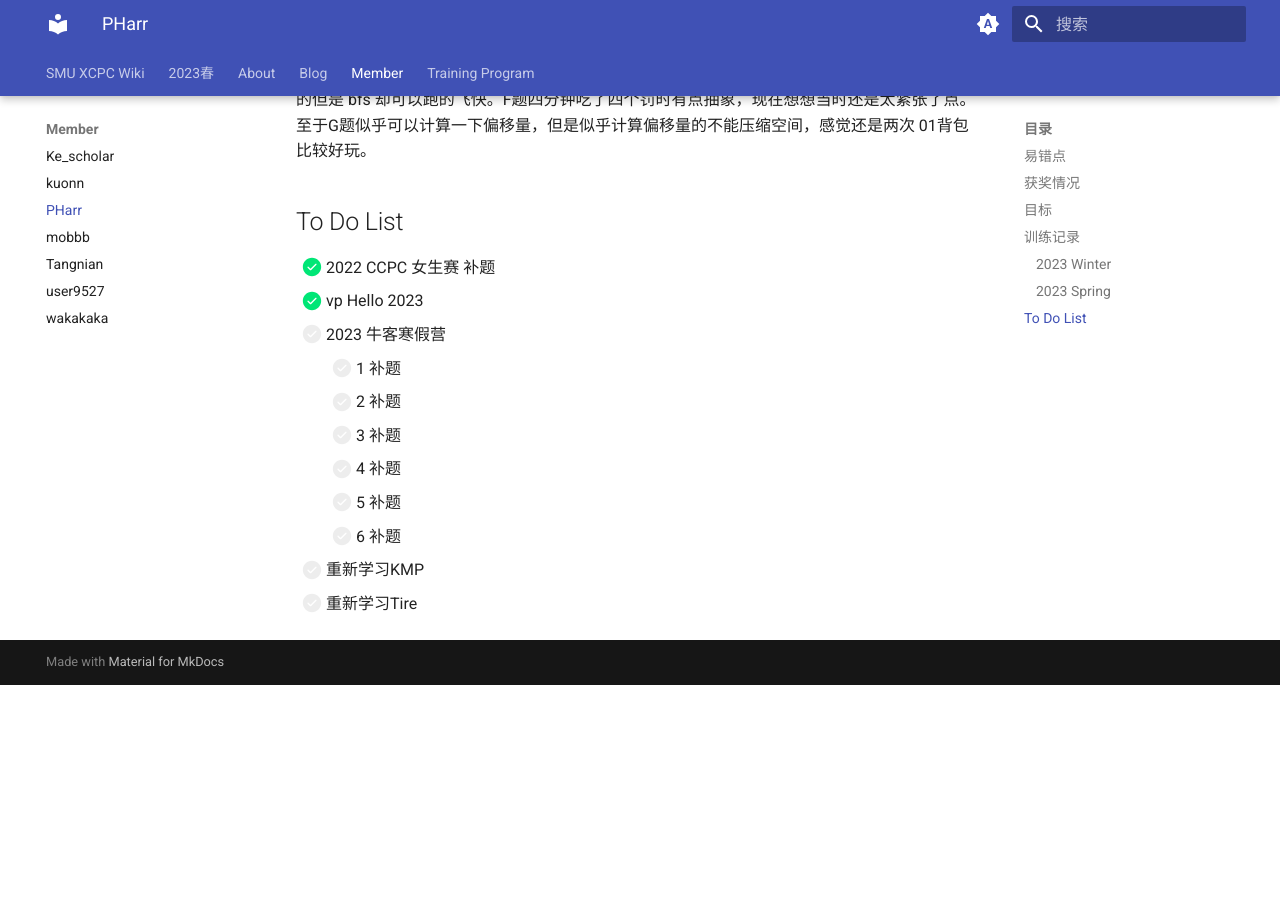
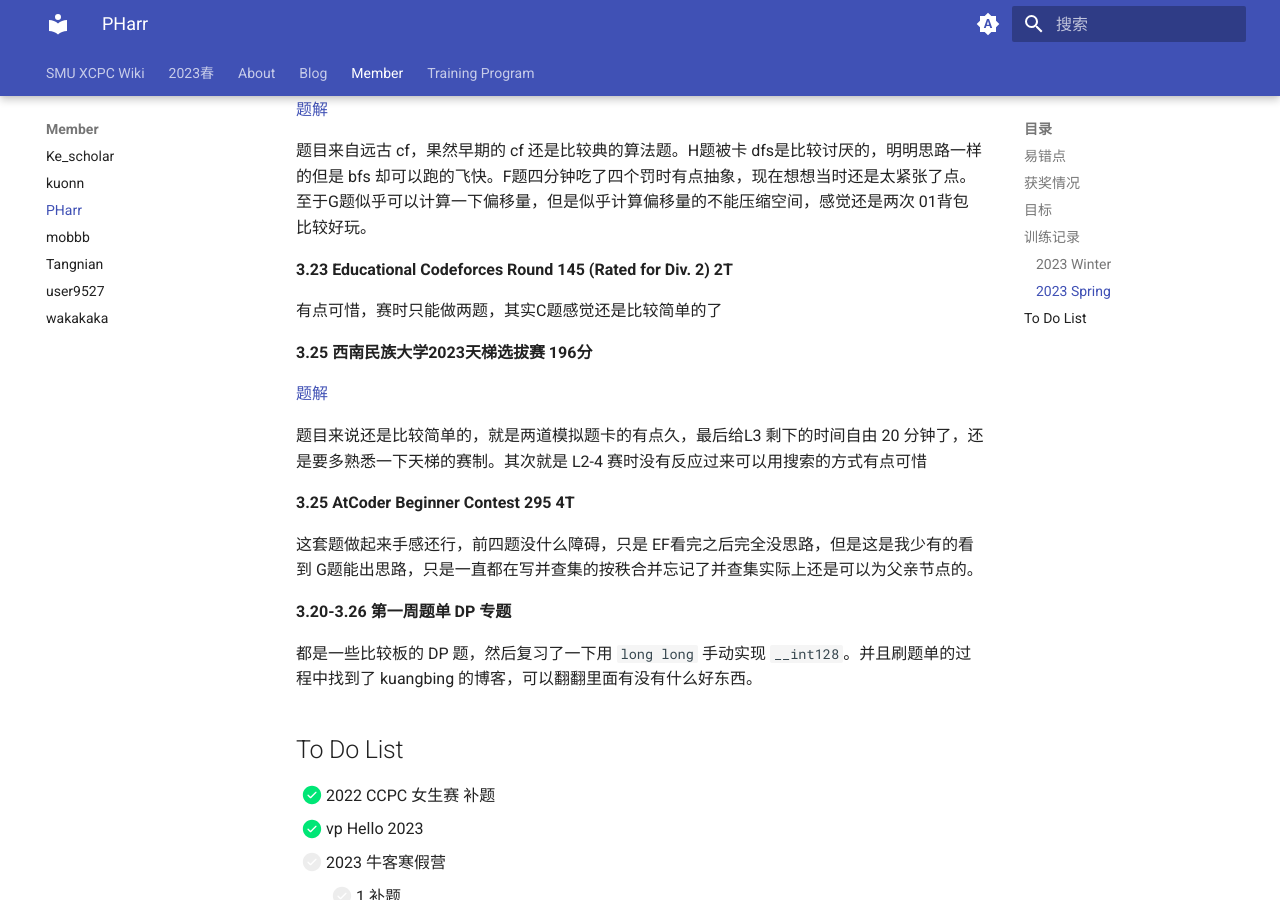
Before and after one commit to SMU-XCPC/wiki, an MkDocs documentation site: the page built from docs/Member/PHarr.md, in a window 1280 px wide and 900 px high, scrolled down 3798 px. Built offline with MkDocs 1.6.1 and Material for MkDocs 9.7.7, drawn with Linux system fonts in a browser that asks for light colours; before the commit the page ends 4483 px from its top, so only the background shows below that; some of the changed text lies outside the part shown.

Commit message:
Update PHarr.md

```diff
--- a/docs/Member/PHarr.md
+++ b/docs/Member/PHarr.md
@@ -24,6 +24,7 @@ email：xin.mai@forxmail.com
     1. `void erase (iterator position_of_iterator);`删除特定位置的参数
     2. `size_type erase (const value_type& contant_value);`删除所有此值的实例
     3. `void erase (iterator starting_iterator, iterator ending_iterator);`删除两个迭代器之间的所有元素
+4. 对于并查集本身就可以维护父节点的。如果要维护有向无环图，并且只需要知道祖先节点是谁的话，完全可以使用并查集来维护，可以使用路径压缩，但不能用按秩合并，并且注意合并的顺序不能错
 
 ## 获奖情况
 
@@ -146,6 +147,28 @@ email：xin.mai@forxmail.com
 
 题目来自远古 cf，果然早期的 cf 还是比较典的算法题。H题被卡 dfs是比较讨厌的，明明思路一样的但是 bfs 却可以跑的飞快。F题四分钟吃了四个罚时有点抽象，现在想想当时还是太紧张了点。至于G题似乎可以计算一下偏移量，但是似乎计算偏移量的不能压缩空间，感觉还是两次 01背包比较好玩。
 
+**3.23 Educational Codeforces Round 145 (Rated for Div. 2) 2T**
+
+有点可惜，赛时只能做两题，其实C题感觉还是比较简单的了
+
+**3.25 西南民族大学2023天梯选拔赛 196分**
+
+[题解](https://www.cnblogs.com/PHarr/p/17258657.html)
+
+题目来说还是比较简单的，就是两道模拟题卡的有点久，最后给L3 剩下的时间自由 20 分钟了，还是要多熟悉一下天梯的赛制。其次就是 L2-4 赛时没有反应过来可以用搜索的方式有点可惜
+
+**3.25 AtCoder Beginner Contest 295 4T**
+
+
+
+这套题做起来手感还行，前四题没什么障碍，只是 EF看完之后完全没思路，但是这是我少有的看到 G题能出思路，只是一直都在写并查集的按秩合并忘记了并查集实际上还是可以为父亲节点的。
+
+**3.20-3.26 第一周题单 DP 专题**
+
+
+
+都是一些比较板的 DP 题，然后复习了一下用 `long long` 手动实现 `__int128`。并且刷题单的过程中找到了 kuangbing 的博客，可以翻翻里面有没有什么好东西。
+
 ## To Do List
 
 - [x] 2022 CCPC 女生赛 补题
```
